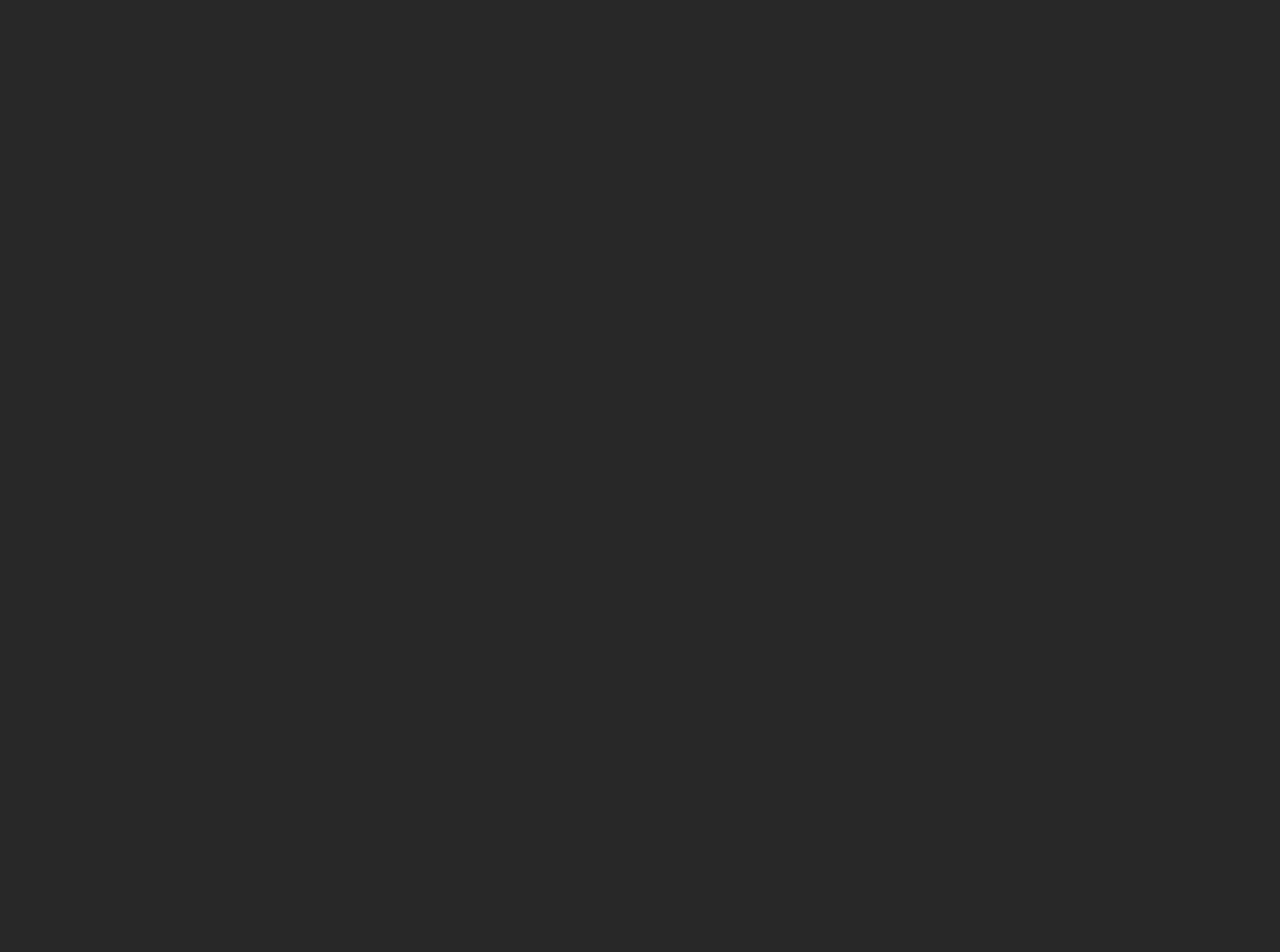
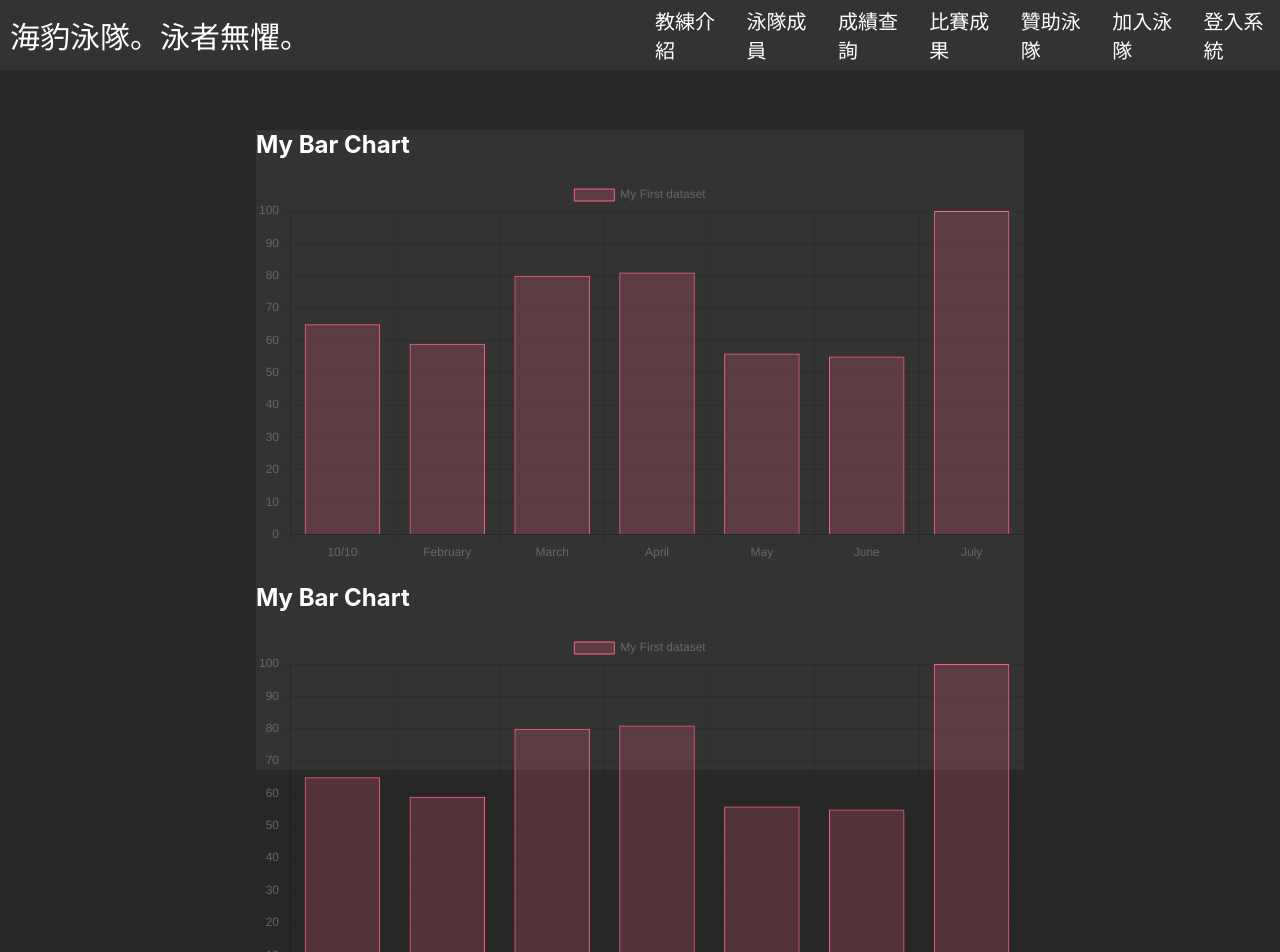
Before and after one commit to bray851011/team-seal, a React (Create React App) app: page /inquiry in a window 1280 px wide. Before the commit this address had no page. Shown: the top 952 px of the page. Before the commit the page ends 800 px from the top, so only its background shows below. Built offline with nearby package versions, Linux system fonts and the light colour scheme; a web font is replaced by a local one.

Commit message:
Add Inquiry Route

```diff
--- a/package.json
+++ b/package.json
@@ -6,7 +6,9 @@
     "@testing-library/jest-dom": "^5.17.0",
     "@testing-library/react": "^13.4.0",
     "@testing-library/user-event": "^13.5.0",
+    "chart.js": "^4.4.1",
     "react": "^18.2.0",
+    "react-chartjs-2": "^5.2.0",
     "react-dom": "^18.2.0",
     "react-router-dom": "^6.21.3",
     "react-scripts": "5.0.1",
--- a/src/App.js
+++ b/src/App.js
@@ -1,5 +1,6 @@
 import { Route, Routes } from "react-router-dom";
 import Home from "./routes/home/home.component";
+import Inquiry from "./routes/inquiry/inquiry.component";
 import Navigation from "./components/navigation/navigation.component";
 
 const App = () => {
@@ -7,6 +8,7 @@ const App = () => {
     <Routes>
       <Route path="/" element={<Navigation />}>
         <Route index element={<Home />}/>
+        <Route path="inquiry" element={<Inquiry />} />
       </Route>
     </Routes>
   )
--- a/src/components/navigation/navigation.component.jsx
+++ b/src/components/navigation/navigation.component.jsx
@@ -17,7 +17,7 @@ const Navigation = () => {
                     <Link className="nav-link" to='/sign-in'>
                         泳隊成員
                     </Link>
-                    <Link className="nav-link" to='/shop'>
+                    <Link className="nav-link" to='/inquiry'>
                         成績查詢
                     </Link>
                     <Link className="nav-link" to='/sign-in'>
--- a/src/routes/home/home.stlyes.scss
+++ b/src/routes/home/home.stlyes.scss
@@ -1,18 +1,18 @@
-.container {
-    display: flex;
-    background-color: #333333;
-    color: white;
-    margin-top: 60px;
-    height: 80vh;
-    margin-right: 20vw;  /* 30% of the viewport width */
-    margin-left: 20vw; /* 30% of the viewport width */
-    // margin-bottom: 20vh; /* 30% of the viewport width */
+// .container {
+//     display: flex;
+//     background-color: #333333;
+//     color: white;
+//     margin-top: 60px;
+//     height: 80vh;
+//     margin-right: 20vw;  /* 30% of the viewport width */
+//     margin-left: 20vw; /* 30% of the viewport width */
+//     // margin-bottom: 20vh; /* 30% of the viewport width */
 
-    .left-container {
-        flex: 1;
-    }
+//     .left-container {
+//         flex: 1;
+//     }
 
-    .right-container {
-        flex: 1;
-    }
-}
+//     .right-container {
+//         flex: 1;
+//     }
+// }
--- /dev/null
+++ b/src/routes/inquiry/inquiry.component.jsx
@@ -0,0 +1,35 @@
+import './inquiry.styles.scss'
+import { Bar } from 'react-chartjs-2';
+import Chart from 'chart.js/auto';
+const data = {
+    labels: ['10/10', 'February', 'March', 'April', 'May', 'June', 'July'],
+    datasets: [
+      {
+        label: 'My First dataset',
+        backgroundColor: 'rgba(255, 99, 132, 0.2)',
+        borderColor: 'rgba(255, 99, 132, 1)',
+        borderWidth: 1,
+        hoverBackgroundColor: 'rgba(255, 99, 132, 0.4)',
+        hoverBorderColor: 'rgba(255, 99, 132, 1)',
+        data: [65, 59, 80, 81, 56, 55, 100]
+      }
+    ]
+  };
+
+const Inquiry = () => {
+    return (
+        <div className='container'>
+            <div>
+                <h2>My Bar Chart</h2>
+                <Bar data={data} />
+            </div>
+
+            <div>
+                <h2>My Bar Chart</h2>
+                <Bar data={data} />
+            </div>
+        </div>
+    )
+}
+
+export default Inquiry;
--- /dev/null
+++ b/src/routes/inquiry/inquiry.styles.scss
@@ -0,0 +1,9 @@
+.container {
+    background-color: #333333;
+    color: white;
+    margin-top: 60px;
+    height: 80vh;
+    margin-right: 20vw;  /* 30% of the viewport width */
+    margin-left: 20vw; /* 30% of the viewport width */
+    // margin-bottom: 20vh; /* 30% of the viewport width */
+}
```
Also changed, not shown: 1 other file (tests, documents, lock files or other folders).
